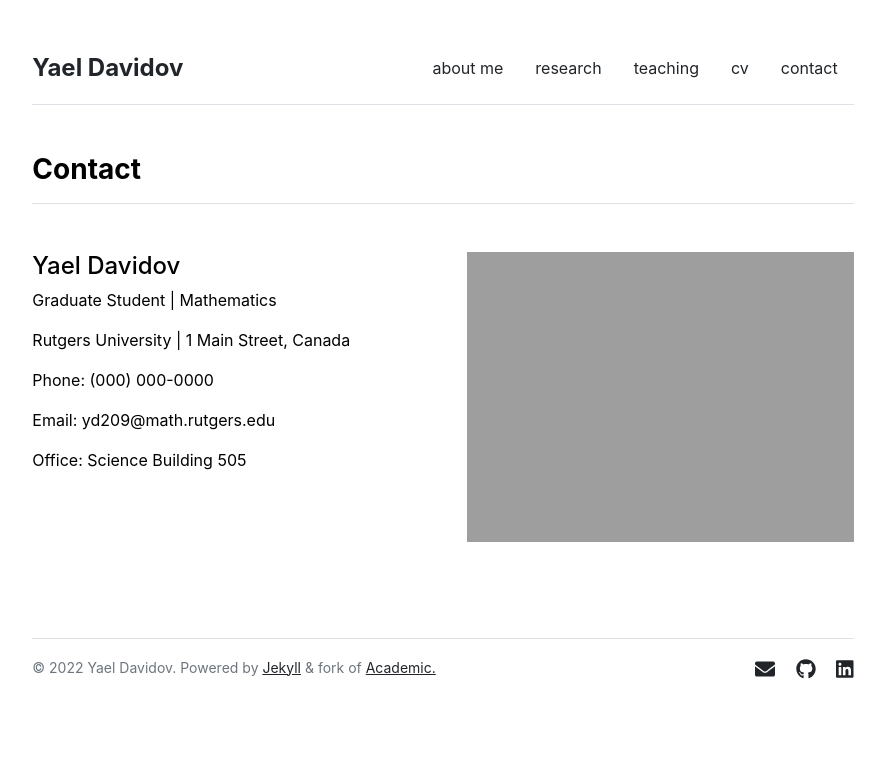
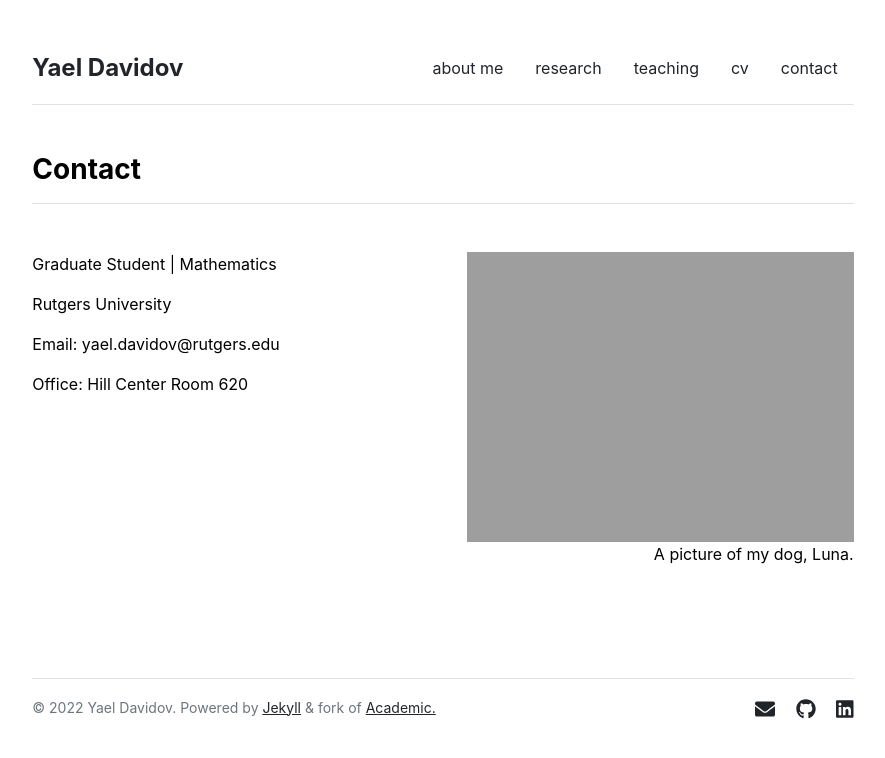
Before and after one commit to yaeldavidov/yaeldavidov.github.io, a Jekyll site: the page built from contact.md, in a window 1280 px wide. Shown: the top 758 px of the page, without its empty margins (197-1082 px from the left). Built offline with Jekyll 4.4.1, drawn with Linux system fonts in a browser that asks for light colours.

Commit message:
Updated contact page

```diff
--- a/_data/settings.yml
+++ b/_data/settings.yml
@@ -17,7 +17,7 @@ social:
 - {icon: 'linkedin', link: 'https://linkedin.com/in/yael-davidov-42962566'}
 
 contacts:
-- {name: 'Yael Davidov', title: 'Graduate Student', department: 'Mathematics', institution: 'Rutgers University', institution_address: '1 Main Street, Canada', phone: '(000) 000-0000', email: 'yd209@math.rutgers.edu', office: 'Science Building 505', image: 'assets/img/contact.jpg'}
+- {name: 'Yael Davidov', title: 'Graduate Student', department: 'Mathematics', institution: 'Rutgers University', email: 'yael.davidov@rutgers.edu', office: 'Hill Center Room 620', image: 'assets/img/contact.jpeg'}
 
 email:
 - 'yd209@math.rutgers.edu'
--- a/_includes/contact.html
+++ b/_includes/contact.html
@@ -4,15 +4,16 @@
     {% for contact in site.data.settings.contacts %}
     <div class="row g-5 mb-5">
       <div class="col-md-6">
-        <h4>{{ contact.name }}</h4>
+        <!-- <h4>{{ contact.name }}</h4> -->
         <p>{{ contact.title }} | {{ contact.department }}</p>
-        <p>{{ contact.institution }} | {{ contact.institution_address }}</p>
-        <p>Phone: {{ contact.phone }}</p>
+        <p>{{ contact.institution }} <!-- | {{ contact.institution_address }}</p> -->
+        <!-- <p>Phone: {{ contact.phone }}</p> -->
         <p>Email: {{ contact.email }}</p>
         <p>Office: {{ contact.office }}</p>
       </div>
       <div class="col-md-6">
         <img src="{{ site.github.url }}/{{ contact.image }}" alt="Contact" width="100%">
+        <p align=right>A picture of my dog, Luna.</p>
       </div>
     </div>
     {% endfor %}
--- a/_layouts/teaching.html
+++ b/_layouts/teaching.html
@@ -7,8 +7,8 @@ layout: default
 <div class="row g-5 mb-5">
   <div>
     <h3 class="fw-bold border-bottom pb-3 mb-5">Courses</h3>
-    {% for course in site.data.settings.courses %}
-      <p><a href="{{ site.github.url }}/courses/{{ course.url}}">{{ course.name }}</a></p>
+    {% for course in site.data.settings.teaching %}
+      <p><a href="{{ site.github.url }}/teaching/{{ course.url}}">{{ course.name }}</a></p>
     {% endfor %}
   </div>
 </div>
```
Also changed, not shown: 1 other file.
